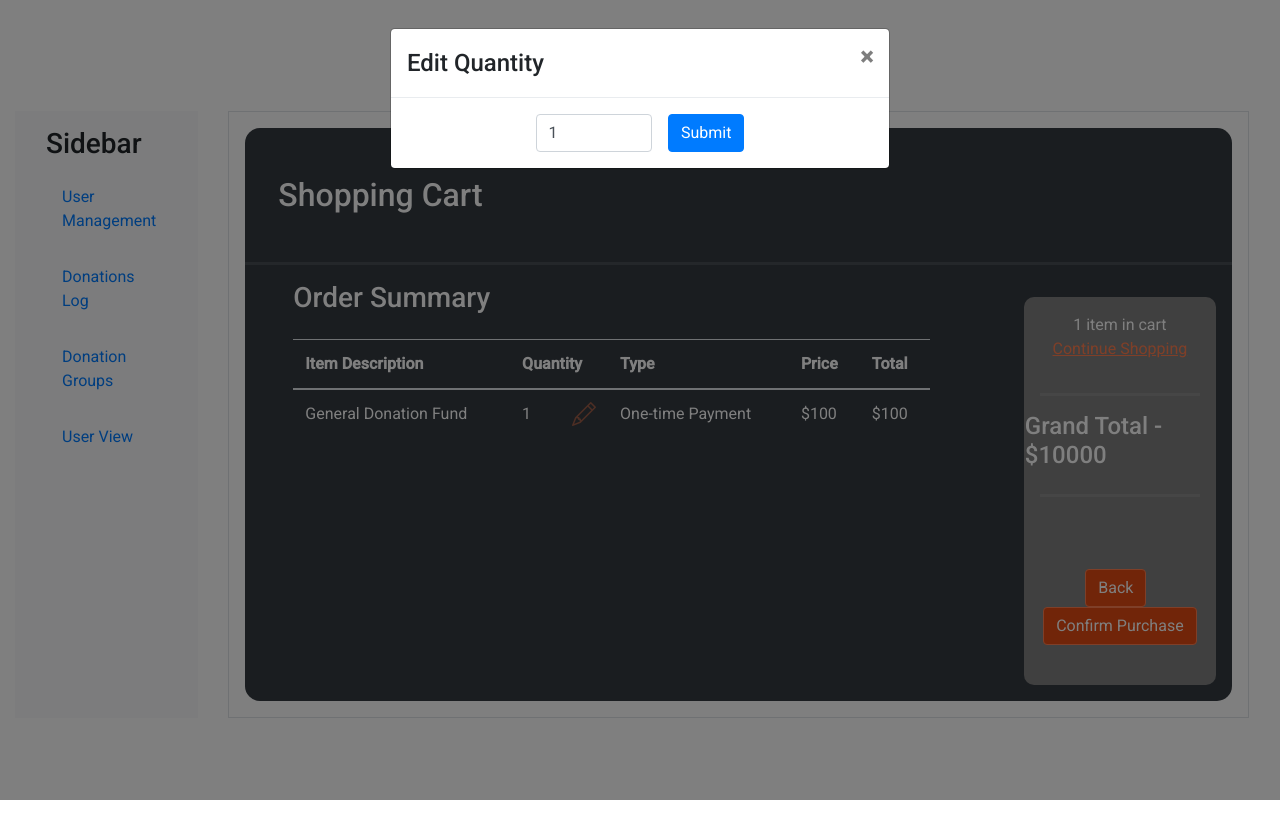
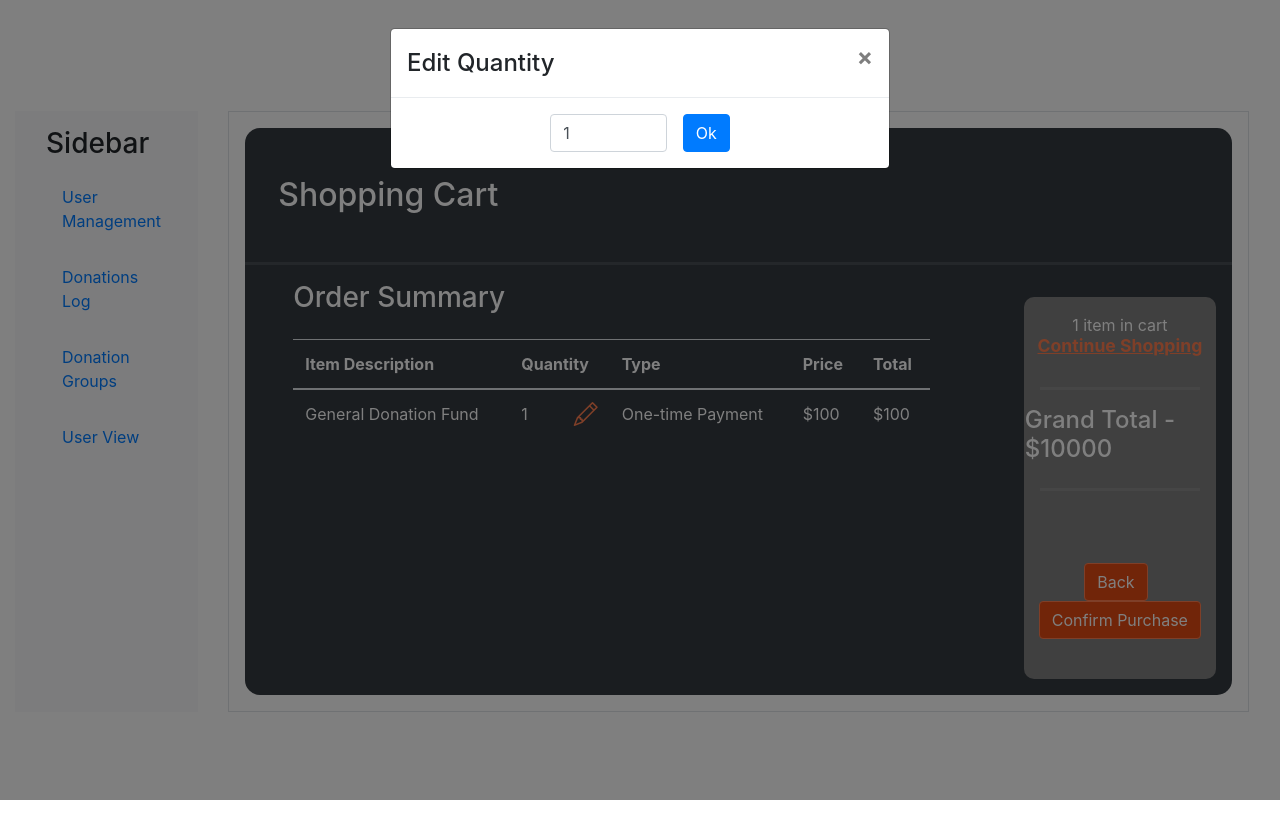
Before and after one commit to loganrennick/ngodonate, an Angular app: page /shopping-cart in a window 1280 px wide. Both pictures are taken after a click on the button 584 px from the left and 414 px from the top of the page. Built offline with nearby package versions, Linux system fonts and the light colour scheme.

Commit message:
updated shopping cart styling

```diff
--- a/src/app/shopping-cart/shopping-cart.component.css
+++ b/src/app/shopping-cart/shopping-cart.component.css
@@ -14,4 +14,8 @@ a {
 .edit {
     text-shadow: none !important;
     color: coral;
+    opacity: initial;
 }
+.edit:hover {
+    opacity: 0.75;
+}
--- a/src/app/shopping-cart/shopping-cart.component.html
+++ b/src/app/shopping-cart/shopping-cart.component.html
@@ -44,7 +44,9 @@
                         {{quantity}} item in cart
                     </div>
                     <div class="row d-flex justify-content-center pb-3">
-                        <a style="text-decoration: underline;">Continue Shopping</a>
+                        <a class="close edit" style="text-decoration: underline; font-size:1.1rem;"
+                            (click)="addDonation()">Continue
+                            Shopping</a>
                     </div>
                     <hr>
                     <div class="row d-flex justify-content-center">
@@ -66,7 +68,7 @@
                 </div>
                 <div class="modal-body d-flex justify-content-center">
                     <input type="number" class="form-control w-25 mr-3" [(ngModel)]="quantity" name="Quantity">
-                    <button type="button" class="btn btn-primary " (click)="updateQuantity()">Submit</button>
+                    <button type="button" class="btn btn-primary " (click)="updateQuantity()">Ok</button>
                 </div>
             </ng-template>
         </div>
--- a/src/app/shopping-cart/shopping-cart.component.ts
+++ b/src/app/shopping-cart/shopping-cart.component.ts
@@ -25,6 +25,10 @@ export class ShoppingCartComponent implements OnInit {
     this.modalRef.hide();
   }
 
+  addDonation() {
+    this.router.navigate(['/donation-start/']);
+  }
+
   cancel() {
     this.router.navigate(['/gifts/']);
   }
--- a/src/styles.css
+++ b/src/styles.css
@@ -1,4 +1,4 @@
 /* You can add global styles to this file, and also import other style files */
 
 html, body { height: 100%; }
-body { margin: 0; font-family: Roboto, "Helvetica Neue", sans-serif; }
+body { margin: 0;  }
```
